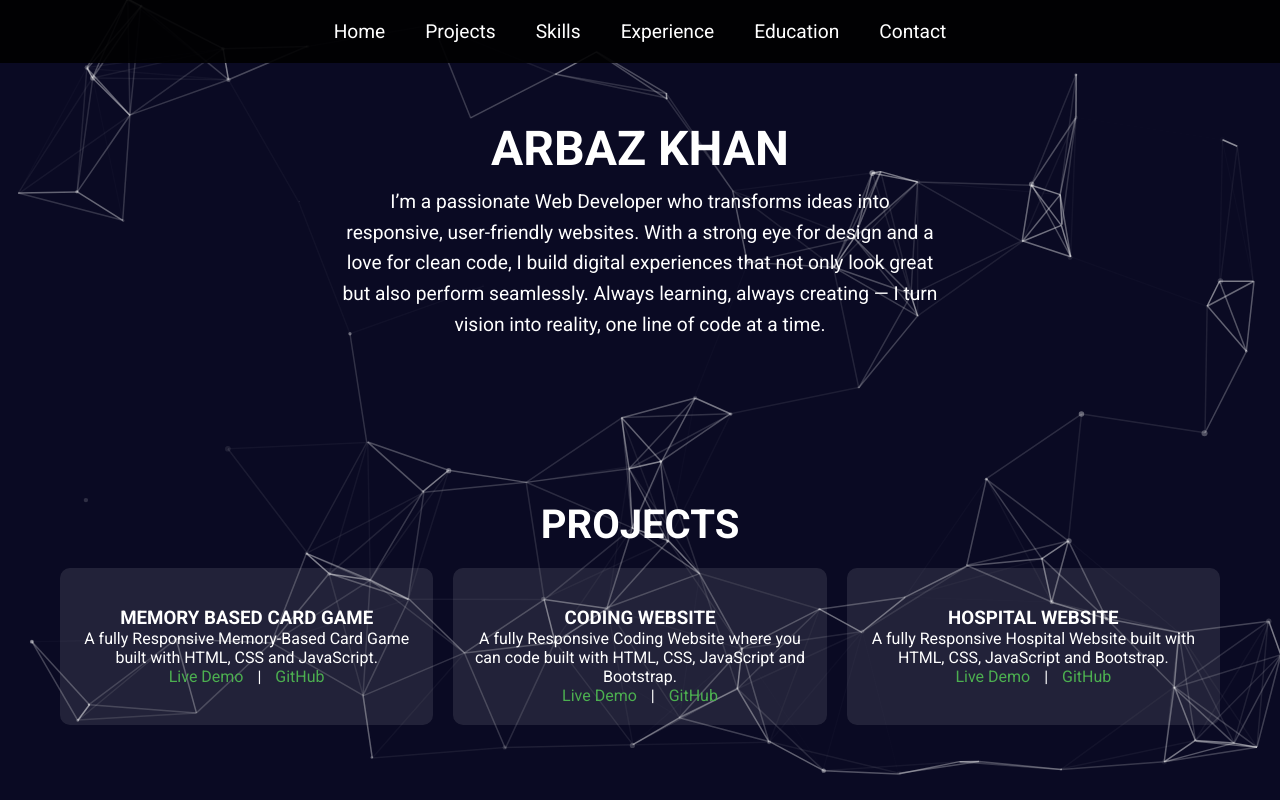
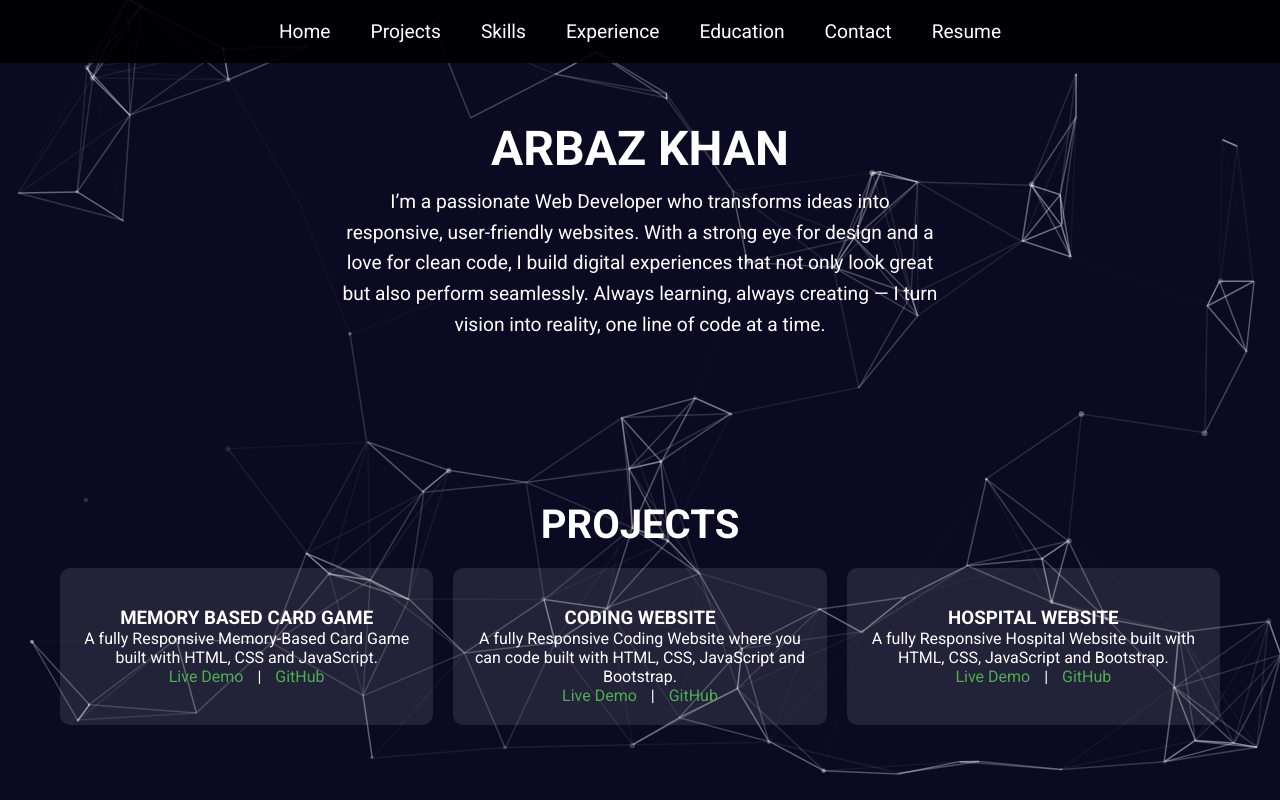
Before and after one commit to arbazz87/Portfolio, a plain HTML site: page index.html in a window 1280 px wide. Shown: the top 800 px of the page. Drawn offline with nearby package versions, Linux system fonts and the light colour scheme.

Commit message:
i add my resume

```diff
--- a/index.html
+++ b/index.html
@@ -4,7 +4,7 @@
   <meta charset="UTF-8">
   <meta name="viewport" content="width=device-width, initial-scale=1.0">
   <meta name="description" content="Portfolio of a skilled web developer with an interactive particle background that moves toward the cursor.">
-  <title>Arbaz Khan| Web Developer Portfolio</title>
+  <title>Arbaz Khan | Portfolio</title>
   <link href="https://fonts.googleapis.com/css2?family=Roboto:wght@400;700&display=swap" rel="stylesheet">
   <style>
     * {
@@ -287,6 +287,7 @@
       <li><a href="#experience">Experience</a></li>
       <li><a href="#education">Education</a></li>
       <li><a href="#contact">Contact</a></li>
+      <li><a href="Arbaz Khan Resume.pdf" target="_blank" aria-label="Download Resume">Resume</a></li>
     </ul>
   </nav>
 
```
